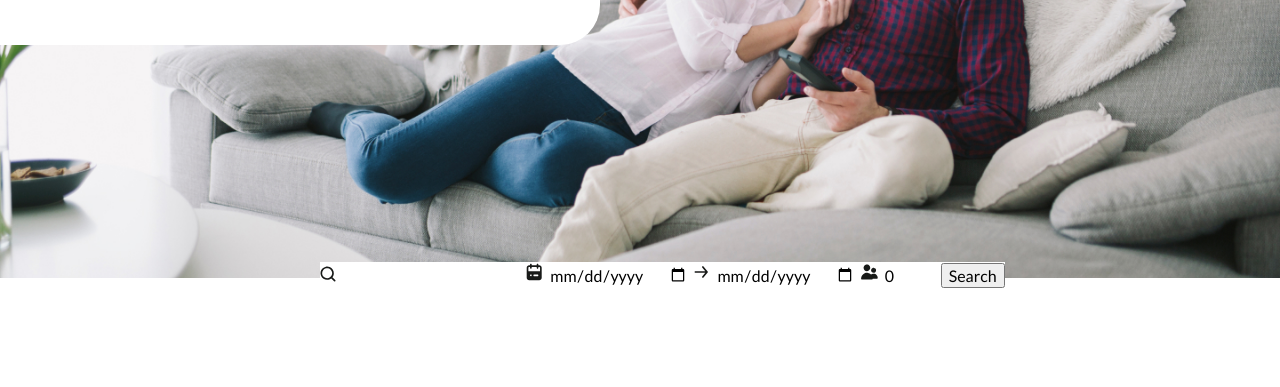
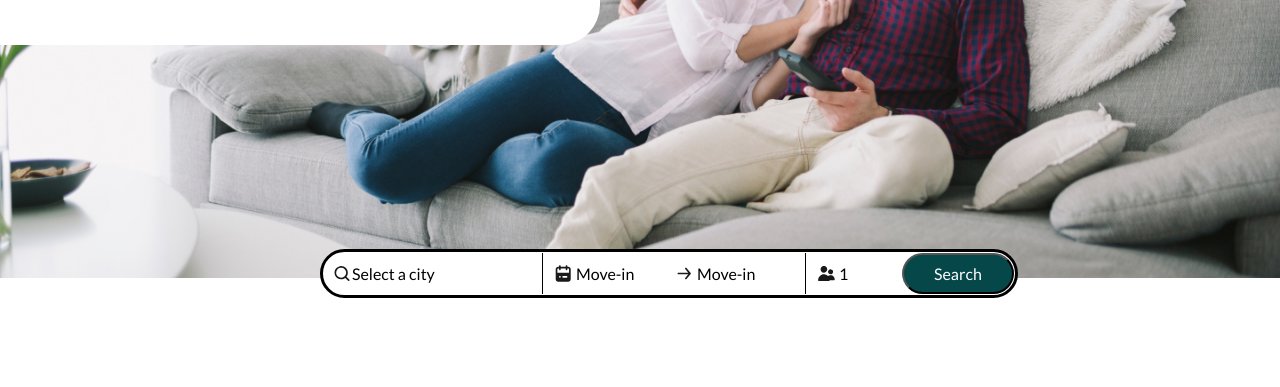
Before and after one commit to OlaseniGbenga/Flex-Living, a plain HTML site: page index.html in a window 1280 px wide. Shown: the part 353-740 px from the top of the page. Drawn offline with Linux system fonts and the light colour scheme.

Commit message:
finished homepage section1 form ui for destop view

```diff
--- a/index.html
+++ b/index.html
@@ -20,20 +20,24 @@
         <h2>We rent your property</h2>
         <p>With a soft cushion, integer pulvinar, one wishes to love. In the current facilitation, the fermentation, and the related courses.</p>
       </div>
-      <form action="">
+      <form action="" >
         <span>
           <img src="./media/svg/search.svg" alt="Search">
-          <input type="text" name="" id="">
+          <input type="text" name="" id="" placeholder="Select a city">
         </span>
         <span>
           <img src="./media/svg/eva_calendar-fill.svg" alt="calender">
-          <input type="date" >
+          <input class="date" placeholder="Move-in" type="text" onfocus="(this.type='date')" onblur="(this.type='text')"
+
+         />
           <img src="./media/svg/eva_arrow-forward-fill.svg" alt="forward arrow">
-          <input type="date" >
+          <input class="date" placeholder="Move-in" type="text" onfocus="(this.type='date')" onblur="(this.type='text')"
+
+         />
         </span>
         <span>
           <img src="./media/svg/eva_people-fill.svg" alt="people icon">
-          <input type="number" id="numberInput" name="numberInput" value="0" min="0" max="100" step="1">
+          <input type="number"  name="numberInput" value="1" min="1" max="100" step="1">
         </span>
         <button>Search</button>
       </form>
--- a/styles.css
+++ b/styles.css
@@ -103,14 +103,62 @@ body {
 }
 
 #section1 form {
-  position:absolute ;
-  bottom: -10px;
+  position: absolute;
+  bottom: -20px;
   left: 25%;
   background-color: var(--white);
+  display: flex;
+  justify-content: center;
+  border: solid var(--black) 3px;
+  border-radius: 25px;
+  padding: 1px;
+}
+
+#section1 span {
+  display: flex;
+  justify-content: center;
+  padding: 10px;
+  border-left: solid 1px var(--black);
+}
+
+#section1 span:nth-child(1) {
+
+  border: none;
 }
 
 #section1 form input {
   border: 0;
+  position: relative;
+}
+
+#section1 form input::placeholder {
+  color: var(--black);
+}
+
+#section1 input[type="date"]::-webkit-inner-spin-button,
+#section1 input[type="date"]::-webkit-calendar-picker-indicator {
+  background: transparent;
+  bottom: 0;
+  color: transparent;
+  cursor: pointer;
+  height: auto;
+
+  left: 0;
+  position: absolute;
+  right: 0;
+  top: 0;
+  width: auto;
+}
+
+#section1 .date {
+  width: 100px;
+}
+
+#section1 button {
+  background-color: var(--green2);
+  color: var(--white);
+  border-radius: 25px;
+  padding: 2px 30px;
 }
 
 /*Section1 end*/
@@ -169,8 +217,6 @@ body {
   #section2 > div:nth-child(2) {
     height: 280px;
   }
-
-
 }
 
 @media (max-width: 1080px) {
@@ -209,27 +255,23 @@ body {
   /*Section1 end*/
 }
 
-@media (max-width:610px){
+@media (max-width: 610px) {
   #section2 > div:nth-child(1) {
     height: 200px;
   }
-
 }
 
-
-@media (max-width:500px){
+@media (max-width: 500px) {
   #section2 > div:nth-child(1) {
     display: none;
   }
 
-
   #section2 > div:nth-child(2) {
     border-radius: 40px;
     height: auto;
-    padding:30px 20px;
+    padding: 30px 20px;
   }
 }
-
 
 @media (max-width: 365px) {
   /*Section1 start*/
```
